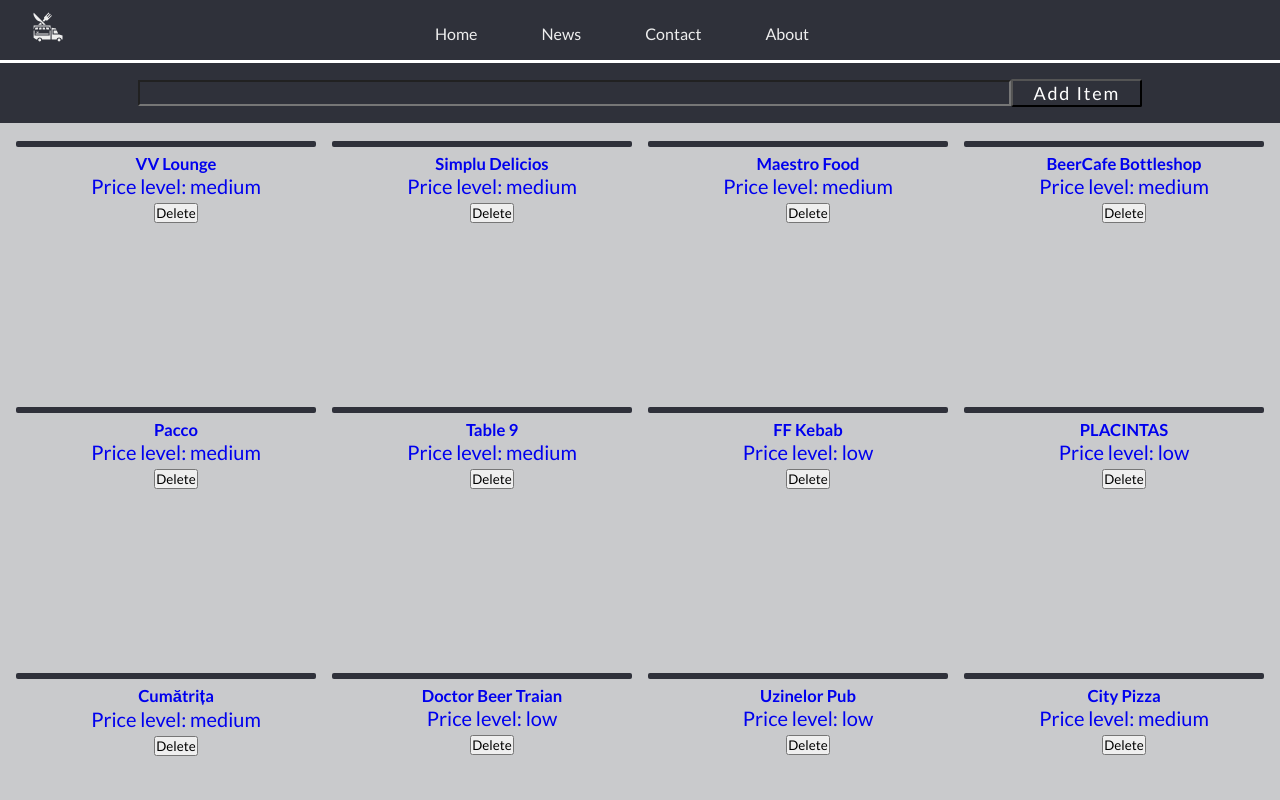
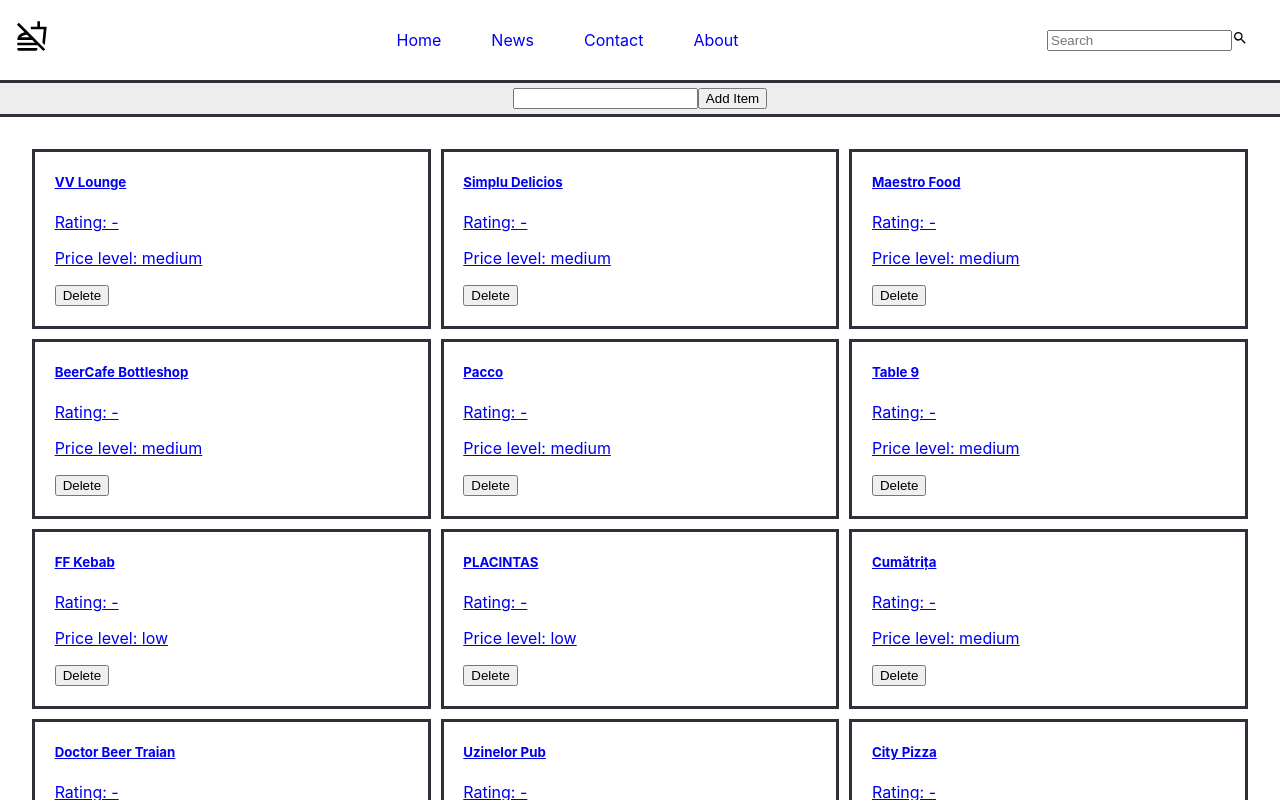
Before and after one commit to Gabriel-Weiss/rtk_query_app_tutorial, a React (Create React App) app: page / in a window 1280 px wide. Shown: the top 800 px of the page. Built offline with nearby package versions, Linux system fonts and the light colour scheme; data requests are answered from the project's data file.

Commit message:
changes in css files

```diff
--- a/src/App.css
+++ b/src/App.css
@@ -1,4 +1,3 @@
-@import url('https://fonts.googleapis.com/css2?family=Lato:wght@300;400;700&display=swap');
 
 :root {
   --mainColor: #2f313a;
--- a/src/components/Grid.css
+++ b/src/components/Grid.css
@@ -1,32 +1,18 @@
-main {
-  background-color: var(--mainColorLight);
+.add-item {
+  display: flex;
+  position: sticky;
+  top: 0;
+  background: var(--textColor);
+  justify-content: center;
+  border-top: solid var(--mainColor);
+  border-bottom: solid var(--mainColor);
+  padding: 5px 0 5px 0;
 }
+
 .container {
   display: grid;
-  gap: 1rem;
-  grid-template-columns: repeat(auto-fit, minmax(250px, 1fr));
-  grid-auto-rows: minmax(250px, 1fr);
-  margin-left: 1rem;
-  margin-right: 1rem;
+  grid-template-columns: repeat(3, 1fr);
+  grid-auto-rows: minmax(100px, auto);
+  padding: 2rem;
+  gap: 10px;
 }
-
-.add-item {
-  display: flex;
-  width: 100%;
-  border-top: solid white;
-  background: var(--mainColor);
-  font-size: large;
-  align-items: center;
-  justify-content: center;
-  margin: 0 0 1em;
-  padding: 1rem;
-}
-
-input {
-  width: 70%;
-  height: 2em;
-  border: 1 solid;
-  background-color: var(--mainColor);
-  color: var(--textColor);
-  padding-left: 35%;
-}
--- a/src/components/Grid.jsx
+++ b/src/components/Grid.jsx
@@ -3,7 +3,6 @@
 import Spinner from './Spinner';
 import { useGetRestaurantsQuery, useAddRestaurantMutation } from '../redux/restaurantsApi';
 import GridCard from './GridCard';
-import AddButton from './AddButton';
 
 export default function Grid() {
 
@@ -24,7 +23,8 @@
     <main>
       <div className='add-item '>
         <input type="text" value={restaurant} onChange={e => setRestaurant(e.target.value)} />
-        <AddButton handleAddRestaurant={handleAddRestaurant} />
+        {/* <AddButton handleAddRestaurant={handleAddRestaurant} /> */}
+        <button className='add-btn' onClick={handleAddRestaurant}>Add Item</button>
       </div>
       <div className="container">
         {data.map(restaurant => (
--- a/src/components/GridCard.css
+++ b/src/components/GridCard.css
@@ -1,19 +1,13 @@
-
 .grid-card {
-  position: relative;
-  font-size: large;
-  box-sizing: border-box;
-  border-radius: 2px;
-  border: solid;
-  border-color: var(--mainColor);
+  border: solid var(--mainColor);
+  text-decoration: none;
 }
 
 .container-item {
-  position: absolute;
-  box-sizing: content-box;
-  top: 50%;
-  width: 100%;
-  text-align: center;
-  padding: 10px;
-  font-size: 20px;
+  margin: 5%;
 }
+
+p .card-body {
+  display: flex;
+  align-items: flex-end;
+}
--- a/src/components/GridCard.jsx
+++ b/src/components/GridCard.jsx
@@ -30,23 +30,20 @@
   }
 
   return (
-    <Link to={`/restaurants/${restaurant.id}`}>
-      <div className='grid-card'>
-        <div className='container-item' key={restaurant.id}>
+    <div className='grid-card'>
+      <div className='container-item' key={restaurant.id}>
+        <Link to={`/restaurants/${restaurant.id}`}>
           <h5 className="card-body card-title">{restaurant.name}</h5>
           <p className="card-body card-text">
-            {restaurant.ratings
-              ? restaurant.ratings.average
-              : ''
-            }
+            {restaurant.ratings ? 'Rating: ' + restaurant.ratings.average : 'Rating: -'}
           </p>
           <p className="card-body card-text">Price level: {handlePriceLevel(restaurant.price_level)}</p>
-          <div className="card-body card-footer">
-            <button onClick={() => handleDeleteResturant(restaurant.id)}>Delete</button>
-          </div>
+        </Link>
+        <div className="card-body card-footer">
+          <button onClick={() => handleDeleteResturant(restaurant.id)}>Delete</button>
         </div>
       </div>
-    </Link>
+    </div>
   )
 }
 
--- a/src/components/Header.css
+++ b/src/components/Header.css
@@ -1,79 +1,35 @@
-
-
-* {
-  padding: 0;
-  margin: 0;
-  box-sizing: border-box;
-  font-family: 'Lato', sans-serif;
-}
-
-h3 {
-  font-size: 2rem;
-}
-
-header {
+div.header_container {
   display: flex;
   align-items: center;
   justify-content: space-between;
-  height: 60px;
-  padding: 0 2rem;
-  background-color: var(--mainColor);
-  color: var(--textColor)
+
+  padding-inline-start: 1rem;
+  padding-inline-end: 2rem;
 }
 
-nav a {
-  margin: 0 2rem;
-  color: var(--textColor);
-  text-decoration: none;
+.header_icon {
+  font-size: xx-large;
 }
 
-nav a:hover {
-  color: var(--secondaryColor);
+.header_icon:hover {
+  border-radius: 50%;
+  color: rgba(153, 51, 255, 0.879);
 }
 
-header .nav-btn {
-  padding: 5px;
-  cursor: pointer;
-  background: transparent;
-  border: none;
-  outline: none;
-  color: var(--textColor);
-  visibility: hidden;
-  opacity: 0;
-  font-size: 1.5rem;
+.list_item {
+  padding: 14px 25px;
+  text-align: center;
+  text-decoration: none;
+  display: inline-block;
 }
 
-@media only screen and (max-width: 800px) {
-  header .nav-btn {
-    visibility: visible;
-    opacity: 1;
-  }
+.list_item:hover {
+  background-color: var(--mainColorLight);
+  border-radius: 3px;
+  color:rgb(153, 51, 255);
+}
 
-  header nav{
-    display: flex;
-    flex-direction: column;
-    position: fixed;
-    top: 0;
-    left: 0;
-    height: 100%;
-    width: 100%;
-    align-items: center;
-    justify-content: center;
-    gap: 1.5rem;
-    background-color: var(--mainColor);
-    transition: 1s;
-    transform: translateY(-100vh);
-  }
-
-  header .responsive_nav {
-    transform: none;
-  }
-
-  nav a {
-    font-size: 2rem;
-  }
-
-  .nav-btn:hover {
-    color: var(--secondaryColor);
-  }
+.header_search {
+  display: flex;
+  align-items: center;
 }
--- a/src/components/Header.jsx
+++ b/src/components/Header.jsx
@@ -1,33 +1,25 @@
-import React, { useRef } from 'react'
-import './Header.css'
-import { GiFoodTruck } from "react-icons/gi";
-import { GiHamburgerMenu } from "react-icons/gi";
-import { BiUpArrow } from "react-icons/bi";
+import React from 'react'
+import './Header.css';
+import { MdOutlineNoFood } from "react-icons/md";
+import { MdSearch } from "react-icons/md";
 import { Link } from 'react-router-dom';
 
 const Header = () => {
-  const navRef = useRef();
-
-  const showHeader = () => {
-    navRef.current.classList.toggle('responsive_nav')
-  }
 
   return (
-    <header>
-      <h3><GiFoodTruck /></h3>
-      <nav className="top_nav" ref={navRef}>
-        <Link to={'/'}>Home</Link>
-        <a href="#news">News</a>
-        <a href="#contact">Contact</a>
-        <a href="#about">About</a>
-        <button className='nav-btn nav-close-btn' onClick={showHeader}>
-          <BiUpArrow />
-        </button>
-      </nav>
-      <button className='nav-btn' onClick={showHeader}>
-        <GiHamburgerMenu />
-      </button>
-    </header>
+    <div className='header_container'>
+      <div className='header_icon'><MdOutlineNoFood /></div>
+      <ul className="header_nav">
+        <Link className='list_item' to={'/'} > Home    </Link>
+        <Link className='list_item' to={'/'} > News    </Link>
+        <Link className='list_item' to={'/'} > Contact </Link>
+        <Link className='list_item' to={'/'} > About   </Link>
+      </ul>
+      <div className='header_search'>
+        <input type="text" className="header_input" placeholder='Search' />
+        <i className="search_icon" aria-hidden="true"><MdSearch /></i>
+      </div>
+    </div>
   )
 }
 
--- a/src/components/Spinner.css
+++ b/src/components/Spinner.css
@@ -1,17 +1,12 @@
 .spinner_div {
   display: flex;
-  align-items: center;
   justify-content: center;
-  box-sizing: border-box;
-  min-height: max-content;
-  margin: 0;
-  padding: 0;
+  padding: 10em;
 }
 
 .loader {
   border: 16px solid #f3f3f3;
   border-top: 16px solid #3498db;
-  margin-top: 200px;
   border-radius: 50%;
   width: 120px;
   height: 120px;
--- a/src/index.css
+++ b/src/index.css
@@ -1,13 +1,10 @@
+@import url('https://fonts.googleapis.com/css2?family=Lato:wght@300;400;700&display=swap');
+
 body {
   margin: 0;
-  font-family: -apple-system, BlinkMacSystemFont, 'Segoe UI', 'Roboto', 'Oxygen',
+  font-family: -apple-system, BlinkMacSystemFont, 'Lato', 'Roboto', 'Oxygen',
     'Ubuntu', 'Cantarell', 'Fira Sans', 'Droid Sans', 'Helvetica Neue',
     sans-serif;
   -webkit-font-smoothing: antialiased;
   -moz-osx-font-smoothing: grayscale;
 }
-
-code {
-  font-family: source-code-pro, Menlo, Monaco, Consolas, 'Courier New',
-    monospace;
-}
```
